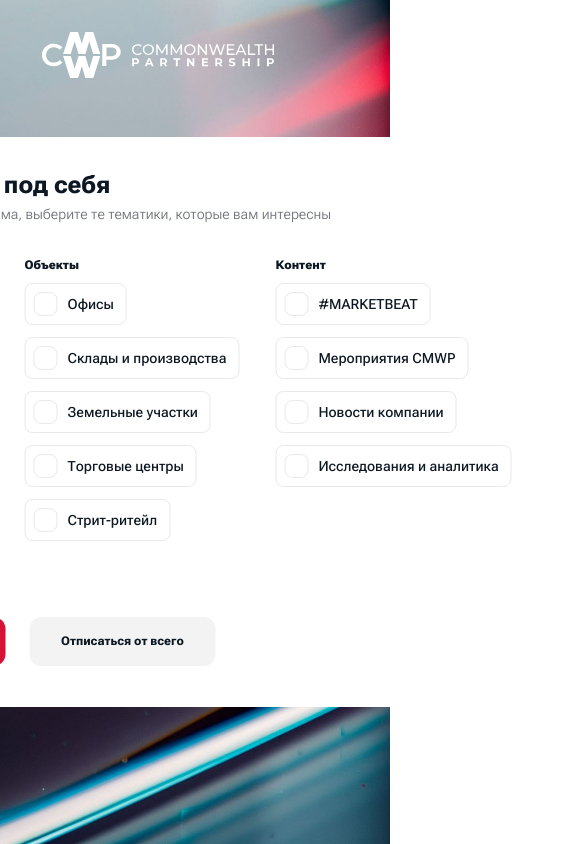
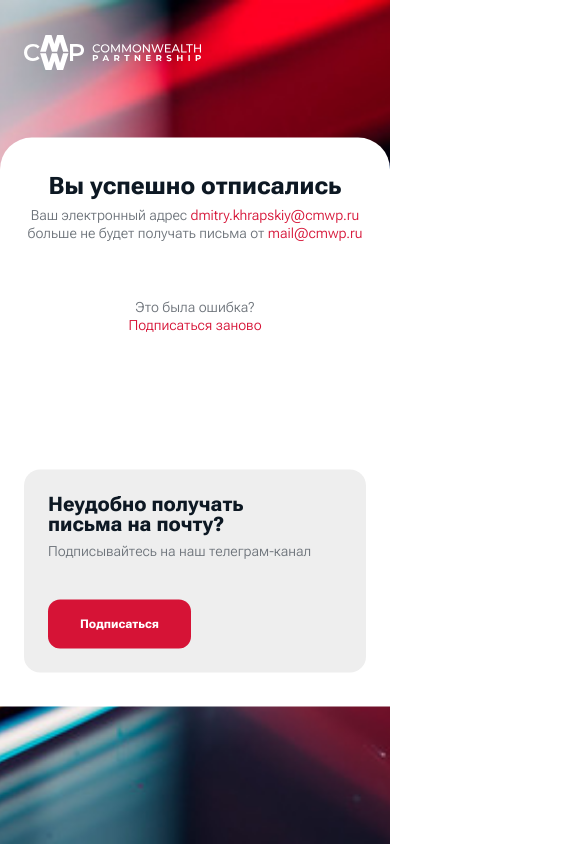
Before and after one commit to onlyketch/subscription, a website: page source/index.html in a window 390 px wide. Shown: the top 844 px of the page, 585 px wide, since content can reach past the window. Drawn offline with nearby package versions, Linux system fonts and the light colour scheme; files that its build step writes are made by us from their sources.

Commit message:
адаптив готов

```diff
--- a/source/css/_base.scss
+++ b/source/css/_base.scss
@@ -27,6 +27,12 @@ html,
   @media (max-height: 759px) {
     height: auto;
     padding-bottom: 96px;
+  }
+
+  @media (max-width: 1023px) {
+    padding-bottom: 0;
+    background-image: url('../images/cover-mob.jpg');
+    background-position: 70% top;
   }
 }
 
@@ -81,6 +87,15 @@ body {
       height: 100%;
       pointer-events: none;
     }
+
+    @media (max-width: 1023px) {
+      width: 177px;
+      height: 35px;
+    }
+  }
+
+  @media (max-width: 1023px) {
+    padding: 35px 24px;
   }
 
 }
@@ -103,6 +118,14 @@ body {
       margin: -16px auto 0 auto;
   }
 
+  @media (max-width: 1023px) {
+    width: 100%;
+    border-radius: 32px 32px 0 0;
+    padding: 36px 24px 34px 24px;
+    margin: 0;
+    height: auto;
+  }
+
   &__settings {
     display: none;
   }
@@ -112,6 +135,10 @@ body {
     line-height: 24px;
     color: $dark;
     font-weight: 800;
+
+    @media (max-width: 1023px) {
+      max-width: 280px;
+    }
   }
 
   &__subtitle {
@@ -125,6 +152,10 @@ body {
   &__groups {
     margin-top: 36px;
     display: flex;
+
+    @media (max-width: 1023px) {
+      flex-direction: column;
+    }
   }
 
   &__group {
@@ -132,6 +163,15 @@ body {
 
     &:last-child {
       margin-right: 0;
+
+      @media (max-width: 1023px) {
+        margin-bottom: 0;
+      }
+    }
+
+    @media (max-width: 1023px) {
+      margin-right: 0;
+      margin-bottom: 36px;
     }
   }
 
@@ -212,10 +252,29 @@ body {
 
     .btn-leave {
       margin-right: 24px;
+
+      &:hover {
+        background-color: $dark-red;
+      }
+
+      @media (max-width: 1023px) {
+        margin-right: 0;
+        margin-bottom: 16px;
+      }
     }
     .btn-unsubscribe {
       background-color: $light-gray;
       color: $dark;
+
+      &:hover {
+        background-color: $dark-gray;
+      }
+    }
+
+    @media (max-width: 1023px) {
+      margin-top: 64px;
+      flex-direction: column;
+      align-items: flex-start;
     }
 
   }
@@ -230,6 +289,11 @@ body {
       .content-box__title {
         margin-top: 64px;
         text-align: center;
+
+        @media (max-width: 1023px) {
+          margin: 0 auto;
+          max-width: 240px;
+        }
       }
 
       .content-box__subtitle {
@@ -237,6 +301,10 @@ body {
         max-width: 452px;
         margin-left: auto;
         margin-right: auto;
+
+        @media (max-width: 1023px) {
+          max-width: 240px;
+        }
       }
   }
 
@@ -264,6 +332,11 @@ body {
         font-weight: 300;
      }
 
+     @media (max-width: 1023px) {
+        max-width: 160px;
+        margin: 56px auto 0 auto;
+     }
+
   }
 
   &__telegram {
@@ -283,7 +356,11 @@ body {
       justify-content: space-between;
      }
 
-     &-right {}
+     &-right {
+      @media (max-width: 1023px) {
+        display: none;
+      }
+     }
 
      &-text {}
 
@@ -293,6 +370,11 @@ body {
       color: $dark;
       font-weight: 800;
       max-width: 235px;
+
+      @media (max-width: 1023px) {
+        font-size: 20px;
+        line-height: 20px;
+      }
      }
 
      &-subtitle {
@@ -301,11 +383,19 @@ body {
       color: $gray;
       font-weight: 300;
       margin-top: 7px;
+
+      @media (max-width: 1023px) {
+        margin-top: 8px;
+      }
      }
 
      &-btn {
         display: inline-block;
         text-decoration: none;
+
+        @media (max-width: 1023px) {
+          margin-top: 40px;
+        }
      }
 
      &-qr {
@@ -317,13 +407,37 @@ body {
         height: 100%;
       }
      }
+
+     @media (max-width: 1023px) {
+        margin: 112px auto 0 auto;
+     }
   }
 
   &__unsubscribed {
     display: none;
 
+    .content-box__title {
+
+      @media (max-width: 1023px) {
+        max-width: 295px;
+      }
+
+    }
+
+    .content-box__subtitle {
+
+      @media (max-width: 1023px) {
+        max-width: 100%;
+      }
+
+    }
+
     .content-box__telegram {
       margin: 97px auto 0 auto;
+
+      @media (max-width: 1023px) {
+        margin: 136px auto 0 auto;
+      }
     }
 
   }
--- a/source/index.html
+++ b/source/index.html
@@ -29,7 +29,7 @@
         </header>
 
         <div class="content-box">
-            <div class="content-box__settings show">
+            <div class="content-box__settings">
                 <h1 class="content-box__title">Настройте рассылку под себя</h1>
                 <div class="content-box__subtitle">Если не хотите получать все наши письма, выберите те тематики, которые вам интересны</div>
                 <div class="content-box__groups">
@@ -157,7 +157,7 @@
                     </div>
                 </div>
             </div>
-            <div class="content-box__unsubscribed">
+            <div class="content-box__unsubscribed show">
                 <h1 class="content-box__title">Вы успешно отписались</h1>
                 <div class="content-box__subtitle">Ваш электронный адрес <span class="text-red">dmitry.khrapskiy@cmwp.ru</span> больше не будет получать письма от <span class="text-red">mail@cmwp.ru</span></div>
                 <div class="content-box__error">Это была ошибка? <button class="content-box__error-subscribe">Подписаться заново</button></div>
```
Also changed, not shown: dist/css/main.css, dist/index.html.
